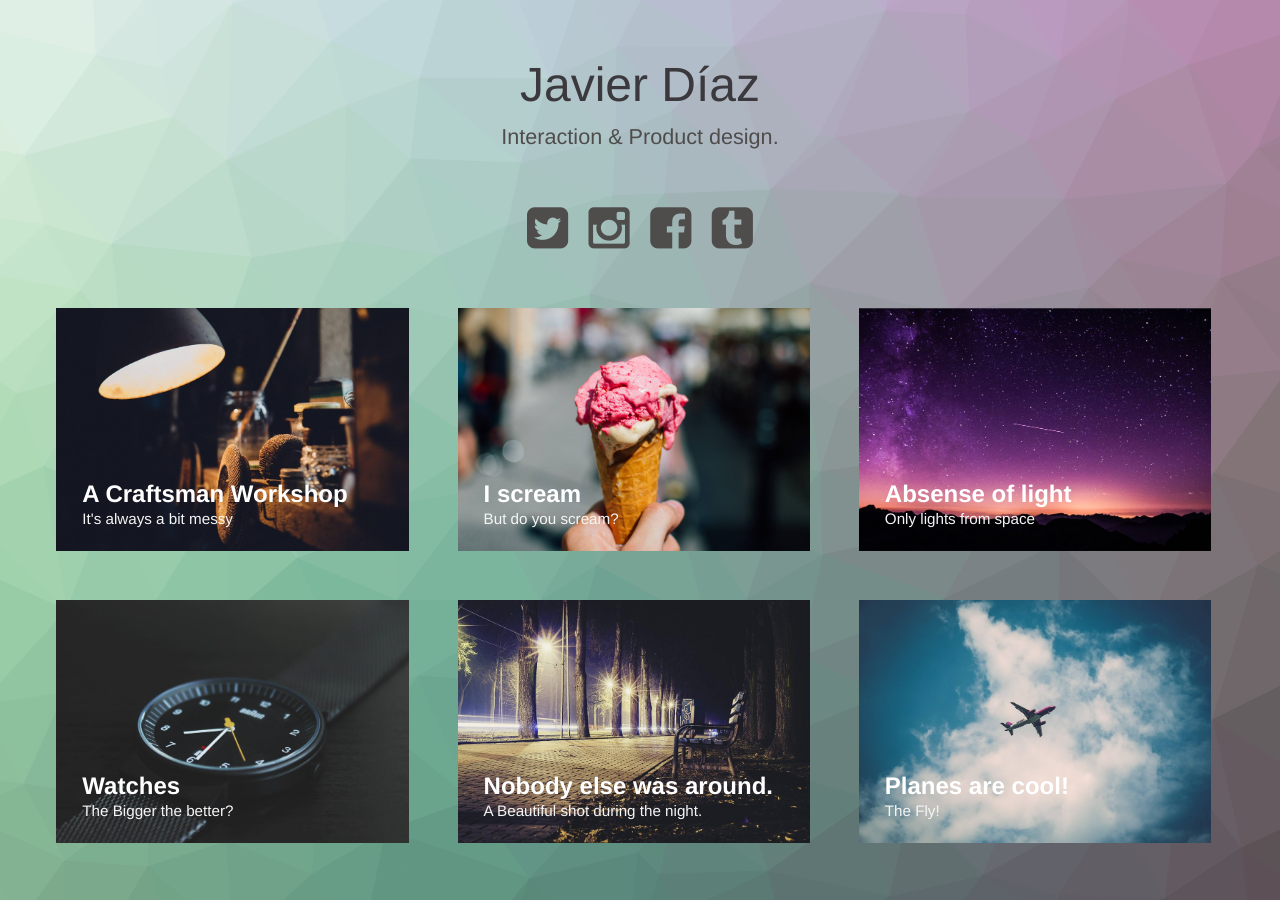
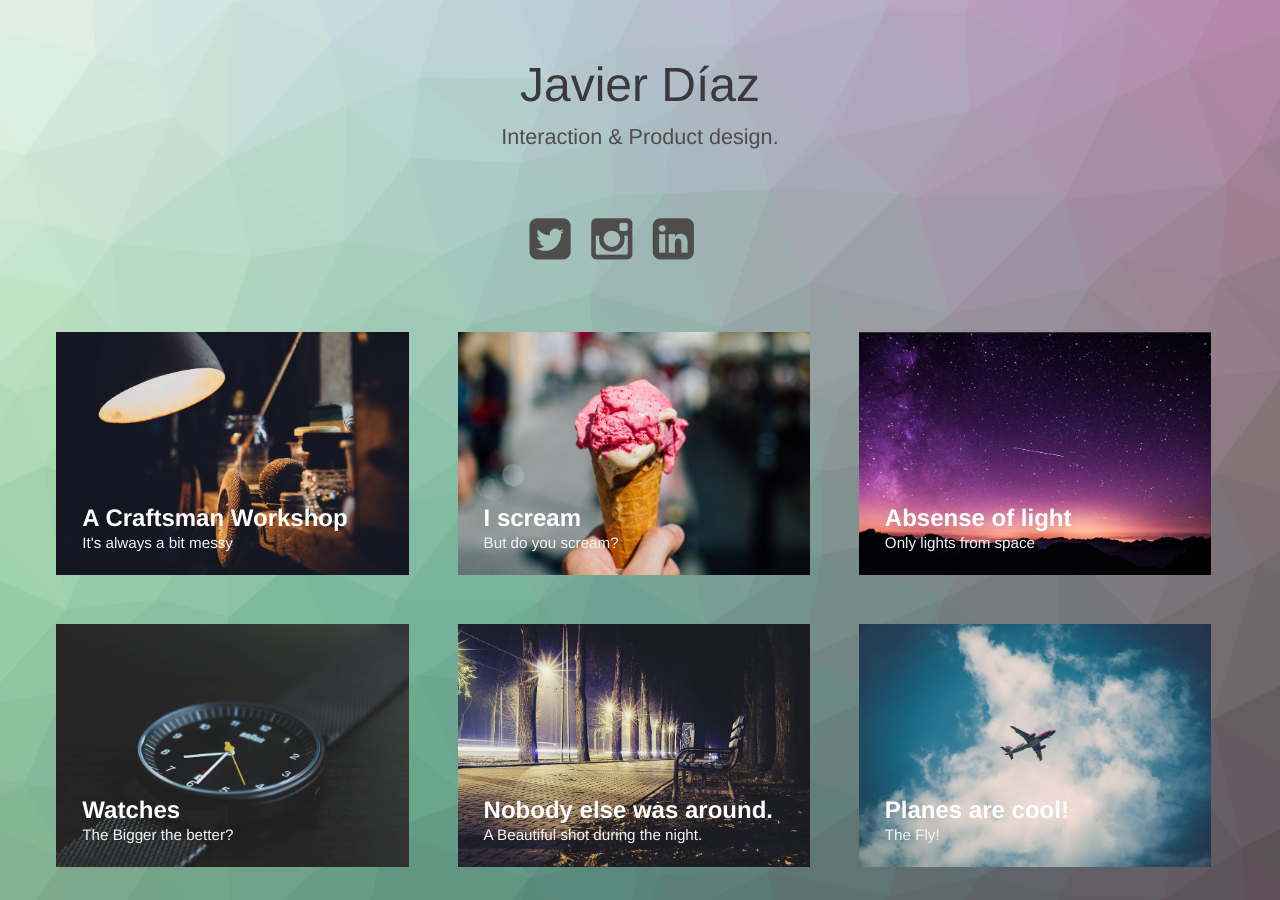
Before and after one commit to planetajavo/javo, a Jekyll site: the page built from index.html, in a window 1280 px wide. Built offline with Jekyll 4.4.1, drawn with Linux system fonts in a browser that asks for light colours.

Commit message:
Icons & links

```diff
--- a/index.html
+++ b/index.html
@@ -30,10 +30,10 @@
     <header class="header">
         <h1>Javier Díaz<span>Interaction & Product design.</span></h1>
         <nav class="links">
-            <a href="#"><i class="fa fa-twitter-square fa-3x"></i></a>
-            <a href="#"><i class="fa fa-instagram fa-3x"></i></a>
-            <a href="#"><i class="fa fa-facebook-square fa-3x"></i></a>
-            <a href="#"><i class="fa fa-tumblr-square fa-3x"></i></a>
+            <a href="https://twitter.com/planetajavo"><i class="fa fa-twitter-square fa-3x"></i></a>
+            <a href="https://www.instagram.com/planetajavo/"><i class="fa fa-instagram fa-3x"></i></a>
+            <a href="https://www.linkedin.com/in/javierdiazmunoz"><i class="fa fa-linkedin-square fa-3x"></i></a>
+            <a href="https://github.com/planetajavo"><i class="fa-github-square fa-3x"></i></a>
         </nav>
     </header>
     <div class="content">
```
